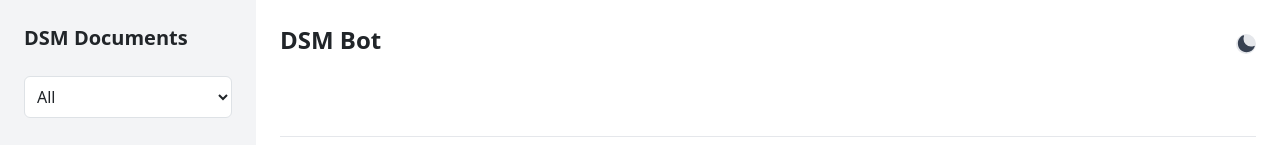
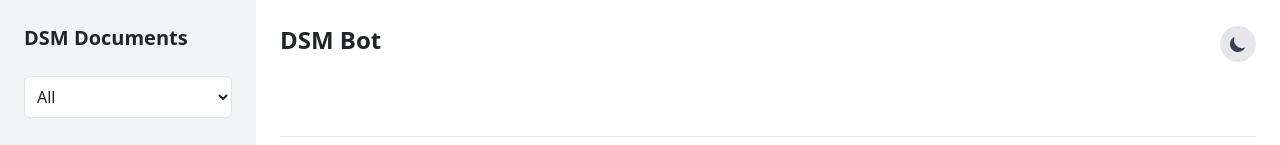
Before and after one commit to intervalrain/ChatBot, a React (Create React App) app in the folder chatbot-client/: page / in a window 1280 px wide. Shown: the top 145 px of the page. Built offline with nearby package versions, Linux system fonts and the light colour scheme.

Commit message:
enlarge icon of light/dark mode

```diff
--- a/chatbot-client/src/components/ThemeToggle.tsx
+++ b/chatbot-client/src/components/ThemeToggle.tsx
@@ -20,13 +20,19 @@
   return (
     <button
       onClick={toggleDarkMode}
-      className="-2 rounded-full bg-gray-200 dark:bg-gray-700 text-gray-700 dark:text-gray-200 hover:bg-gray-300 dark:hover:bg-gray-600 transition-colors"
-      aria-label={darkMode ? "Switch to light mode" : "Switch to dark mode"}
-    >{darkMode ? (
-        <SunIcon className="h-5 w-5" />
-    ) : (
-        <MoonIcon className="h-5 w-5" />
-    )}</button>
+      className="p-2 rounded-full bg-gray-200 dark:bg-gray-700 text-gray-700 dark:text-gray-200 hover:bg-gray-300 dark:hover:bg-gray-600 transition-colors"
+      aria-label={darkMode ? 'Switch to light mode' : 'Switch to dark mode'}
+    >
+      {darkMode ? (
+        <svg xmlns="http://www.w3.org/2000/svg" className="h-5 w-5" viewBox="0 0 20 20" fill="currentColor">
+          <path fillRule="evenodd" d="M10 2a1 1 0 011 1v1a1 1 0 11-2 0V3a1 1 0 011-1zm4 8a4 4 0 11-8 0 4 4 0 018 0zm-.464 4.95l.707.707a1 1 0 001.414-1.414l-.707-.707a1 1 0 00-1.414 1.414zm2.12-10.607a1 1 0 010 1.414l-.706.707a1 1 0 11-1.414-1.414l.707-.707a1 1 0 011.414 0zM17 11a1 1 0 100-2h-1a1 1 0 100 2h1zm-7 4a1 1 0 011 1v1a1 1 0 11-2 0v-1a1 1 0 011-1zM5.05 6.464A1 1 0 106.465 5.05l-.708-.707a1 1 0 00-1.414 1.414l.707.707zm1.414 8.486l-.707.707a1 1 0 01-1.414-1.414l.707-.707a1 1 0 011.414 1.414zM4 11a1 1 0 100-2H3a1 1 0 000 2h1z" clipRule="evenodd" />
+        </svg>
+      ) : (
+        <svg xmlns="http://www.w3.org/2000/svg" className="h-5 w-5" viewBox="0 0 20 20" fill="currentColor">
+          <path d="M17.293 13.293A8 8 0 016.707 2.707a8.001 8.001 0 1010.586 10.586z" />
+        </svg>
+      )}
+    </button>
   );
 };
 
```
